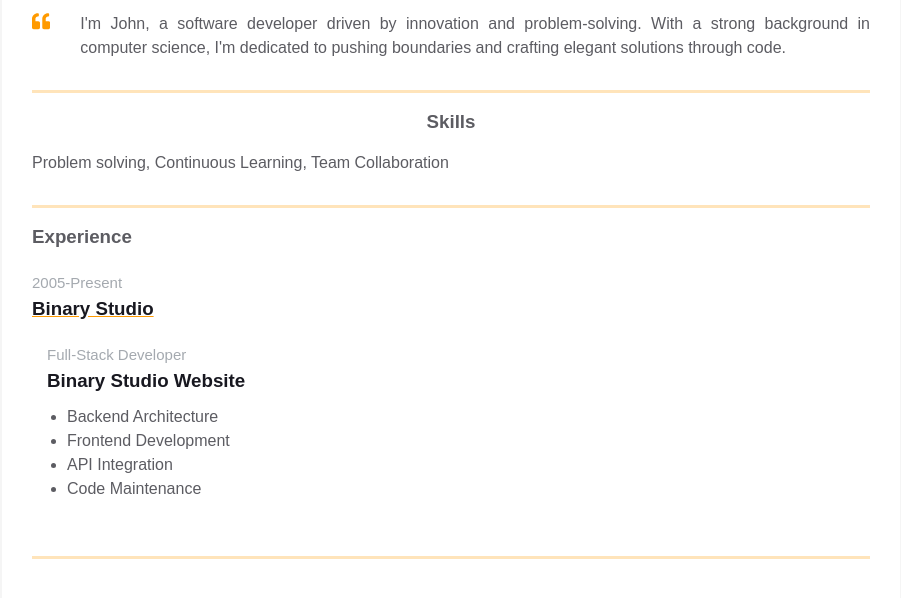
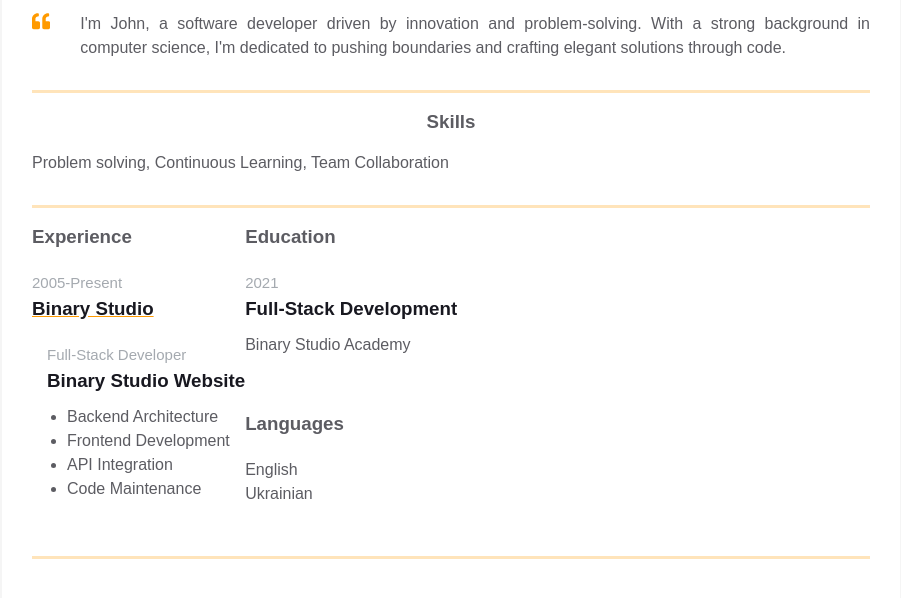
Before and after one commit to AnnKasian/homepage, a plain HTML site: page index.html in a window 1280 px wide. Shown: the part 338-936 px from the top of the page, without its empty margins (189-1090 px from the left). Drawn offline with Linux system fonts and the light colour scheme.

Commit message:
Modified markup with additional info

```diff
--- a/index.html
+++ b/index.html
@@ -113,6 +113,23 @@
                   </div>
                 </div>
               </div>
+
+              <div class="additional-info fv">
+                <div class="additional-info__education">
+                  <h3 class="additional-info__education-header">Education</h3>
+                  <div class="additional-info__education-university">
+                    <span class="additional-info__education-university-durability"> 2021 </span>
+                    <h3 class="additional-info__education-university-speciality">Full-Stack Development</h3>
+                    <p class="additional-info__education-university-name">Binary Studio Academy</p>
+                  </div>
+                </div>
+
+                <div class="additional-info__languages">
+                  <h3 class="additional-info__languages-header">Languages</h3>
+                  <p class="additional-info__languages-item">English</p>
+                  <p class="additional-info__languages-item">Ukrainian</p>
+                </div>
+              </div>
             </div>
           </div>
         </div>
```
